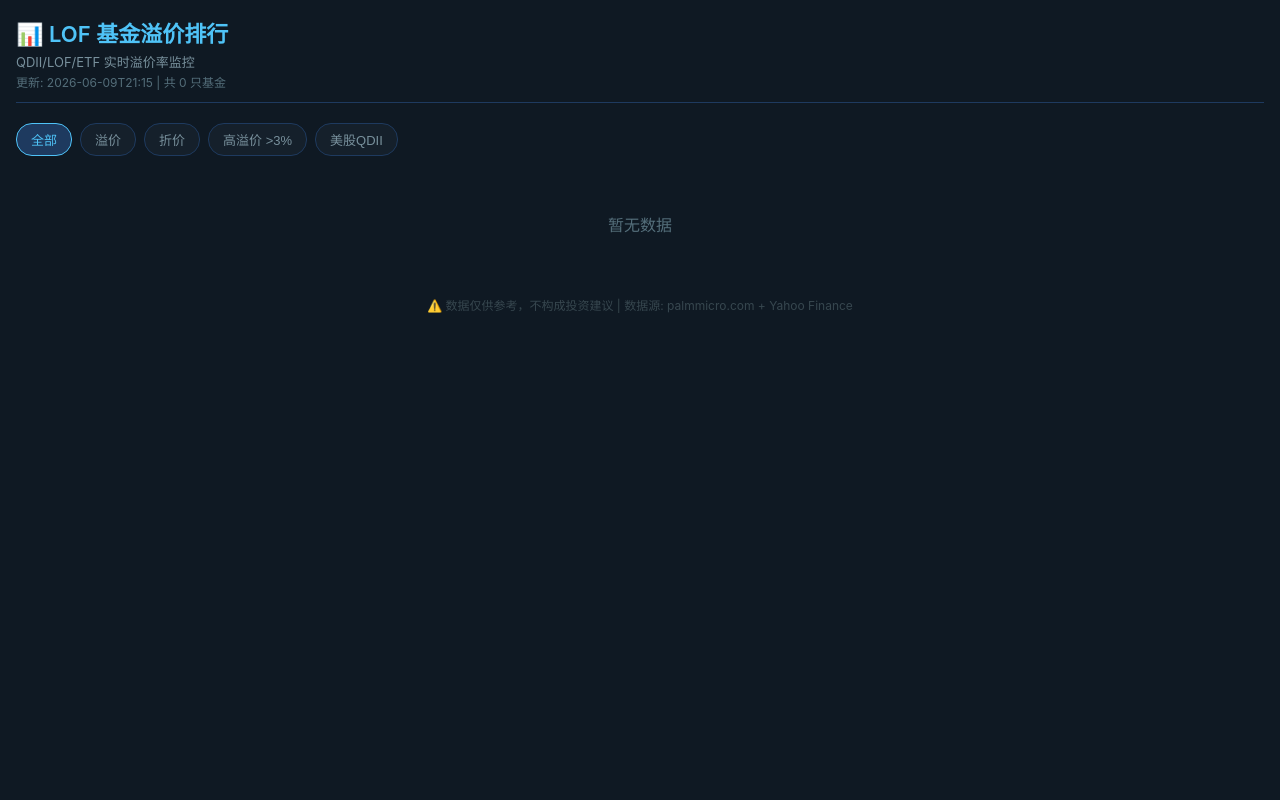
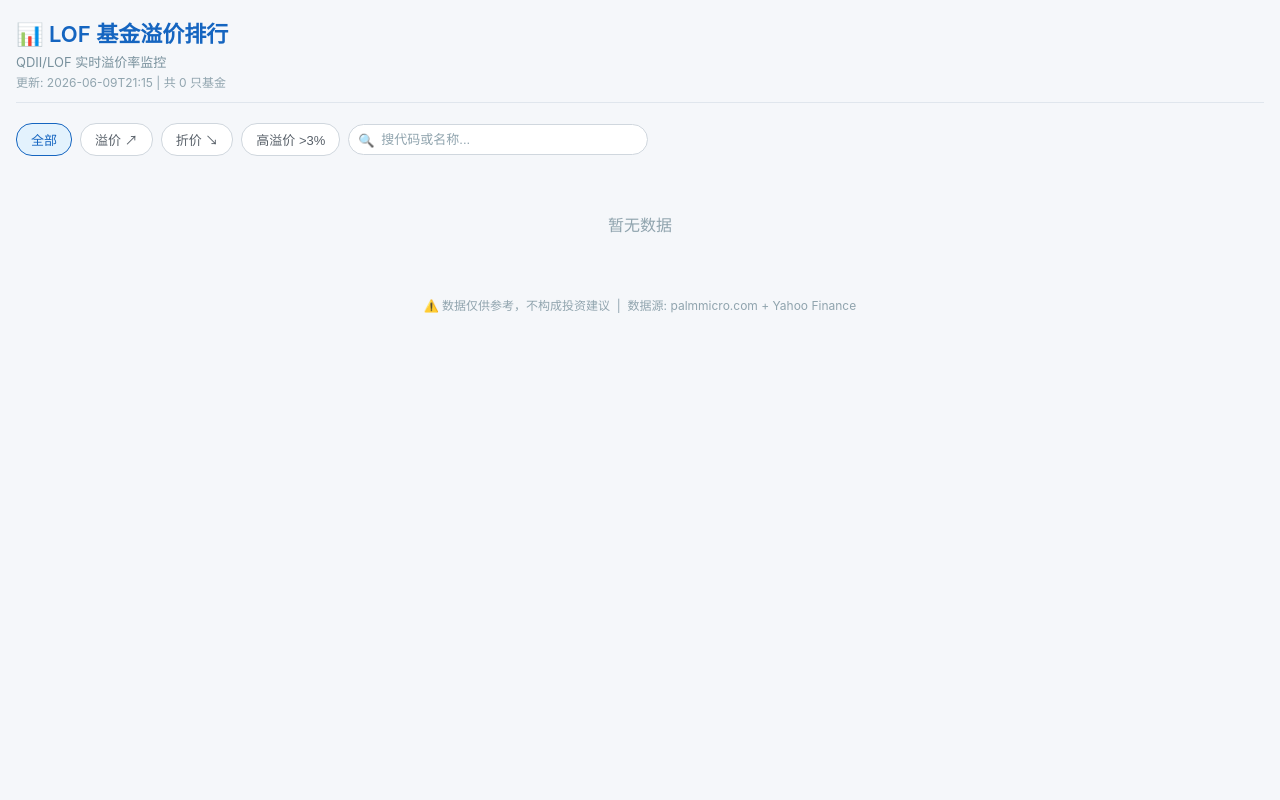
Before and after one commit to zgz-01/LOF, a Flask app: page / in a window 1280 px wide. Run offline with Flask 3, Linux system fonts and the light colour scheme; data that the repository does not hold is empty.

Commit message:
优化: 只保留LOF基金+浅色主题+搜索框+详情页显示指数数据

```diff
--- a/app.py
+++ b/app.py
@@ -11,7 +11,7 @@ import threading
 from flask import Flask, render_template, jsonify
 
 from fetcher import fetch_palmmicro_lof_data, fetch_usd_cny_rate, fetch_yahoo_quote
-from config import ALL_FUNDS, INDEX_MAP, YAHOO_SYMBOLS, FUTURE_YAHOO_SYMBOLS
+from config import INDEX_MAP, YAHOO_SYMBOLS, FUTURE_YAHOO_SYMBOLS
 
 app = Flask(__name__)
 
@@ -154,6 +154,17 @@ def api_fund_detail(code):
 
     fund_config = INDEX_MAP.get(code)
 
+    # 找到对应指数和期货的Yahoo数据
+    yahoo_data = None
+    future_data = None
+    if fund_config:
+        idx_code = fund_config.index_code
+        if idx_code:
+            yahoo_data = data.get("yahoo_quotes", {}).get(idx_code)
+        fut_code = fund_config.pair_future
+        if fut_code:
+            future_data = data.get("future_quotes", {}).get(fut_code)
+
     return jsonify({
         "code": code,
         "name": info.get("name", ""),
@@ -173,6 +184,8 @@ def api_fund_detail(code):
             "official": info.get("official_nav"),
             "date": info.get("nav_date"),
         },
+        "yahoo": yahoo_data,
+        "future": future_data,
         "cny_rate": data.get("cny_rate"),
     })
 
--- a/templates/index.html
+++ b/templates/index.html
@@ -8,20 +8,20 @@
         * { margin: 0; padding: 0; box-sizing: border-box; }
         body {
             font-family: -apple-system, BlinkMacSystemFont, "Segoe UI", Roboto, "Helvetica Neue", sans-serif;
-            background: #0f1923;
-            color: #e0e6ed;
+            background: #f5f7fa;
+            color: #2c3e50;
             padding: 16px;
             min-height: 100vh;
         }
         .header {
             margin-bottom: 20px;
             padding-bottom: 12px;
-            border-bottom: 1px solid #1e3a5f;
+            border-bottom: 1px solid #e0e6ed;
         }
         .header h1 {
             font-size: 22px;
             font-weight: 600;
-            color: #4fc3f7;
+            color: #1565c0;
         }
         .header .sub {
             font-size: 13px;
@@ -30,96 +30,144 @@
         }
         .header .update-time {
             font-size: 12px;
-            color: #546e7a;
+            color: #90a4ae;
             margin-top: 2px;
+        }
+
+        /* 工具栏 */
+        .toolbar {
+            display: flex;
+            gap: 8px;
+            margin-bottom: 16px;
+            flex-wrap: wrap;
+            align-items: center;
         }
         .filters {
             display: flex;
             gap: 8px;
-            margin-bottom: 16px;
             flex-wrap: wrap;
         }
         .filters button {
             padding: 6px 14px;
-            border: 1px solid #1e3a5f;
-            background: #15202b;
-            color: #78909c;
+            border: 1px solid #d0d7de;
+            background: #ffffff;
+            color: #586069;
             border-radius: 16px;
             cursor: pointer;
             font-size: 13px;
             transition: all 0.2s;
         }
         .filters button.active {
-            background: #1e3a5f;
-            color: #4fc3f7;
-            border-color: #4fc3f7;
+            background: #e3f2fd;
+            color: #1565c0;
+            border-color: #1565c0;
         }
-        .filters button:hover { background: #1a2d42; }
+        .filters button:hover { background: #f0f4f8; }
+
+        /* 搜索框 */
+        .search-box {
+            flex: 1;
+            min-width: 160px;
+            max-width: 300px;
+            position: relative;
+        }
+        .search-box input {
+            width: 100%;
+            padding: 7px 12px 7px 32px;
+            border: 1px solid #d0d7de;
+            border-radius: 16px;
+            background: #ffffff;
+            color: #2c3e50;
+            font-size: 13px;
+            outline: none;
+            transition: border-color 0.2s;
+        }
+        .search-box input:focus {
+            border-color: #1565c0;
+        }
+        .search-box input::placeholder {
+            color: #90a4ae;
+        }
+        .search-box .icon {
+            position: absolute;
+            left: 10px;
+            top: 50%;
+            transform: translateY(-50%);
+            color: #90a4ae;
+            font-size: 13px;
+            pointer-events: none;
+        }
+
+        /* 基金卡片 */
         .card {
-            background: #15202b;
-            border: 1px solid #1e3a5f;
+            background: #ffffff;
+            border: 1px solid #e0e6ed;
             border-radius: 10px;
             padding: 12px 16px;
             margin-bottom: 8px;
             display: flex;
             justify-content: space-between;
             align-items: center;
-            transition: background 0.2s;
+            transition: box-shadow 0.2s;
         }
-        .card:hover { background: #1a2d42; }
-        .card .left { flex: 1; }
-        .card .code { font-size: 12px; color: #546e7a; }
-        .card .name { font-size: 15px; font-weight: 500; margin: 2px 0; }
-        .card .info { font-size: 11px; color: #546e7a; }
-        .card .right { text-align: right; min-width: 100px; }
+        .card:hover {
+            box-shadow: 0 2px 8px rgba(0,0,0,0.08);
+        }
+        .card .left { flex: 1; min-width: 0; }
+        .card .code { font-size: 12px; color: #90a4ae; }
+        .card .name { font-size: 15px; font-weight: 500; margin: 2px 0; white-space: nowrap; overflow: hidden; text-overflow: ellipsis; }
+        .card .info { font-size: 11px; color: #90a4ae; }
+        .card .right { text-align: right; min-width: 100px; flex-shrink: 0; }
         .card .premium { font-size: 24px; font-weight: 700; }
-        .card .premium.red { color: #ef5350; }
-        .card .premium.orange { color: #ff9800; }
-        .card .premium.gold { color: #ffd54f; }
-        .card .premium.green { color: #66bb6a; }
-        .card .premium.blue { color: #42a5f5; }
-        .card .premium.purple { color: #ab47bc; }
-        .card .premium.gray { color: #546e7a; }
-        .card .premium-label { font-size: 11px; color: #546e7a; }
-        .card .nav-info { font-size: 11px; color: #37474f; margin-top: 2px; }
-        .loading { text-align: center; padding: 40px; color: #546e7a; }
-        .error { text-align: center; padding: 40px; color: #ef5350; }
-        .footer { text-align: center; padding: 20px; font-size: 12px; color: #37474f; }
+        .card .premium.red { color: #d32f2f; }
+        .card .premium.orange { color: #e65100; }
+        .card .premium.gold { color: #f57c00; }
+        .card .premium.green { color: #388e3c; }
+        .card .premium.blue { color: #1976d2; }
+        .card .premium.purple { color: #7b1fa2; }
+        .card .premium.gray { color: #90a4ae; }
+        .card .premium-label { font-size: 11px; color: #90a4ae; }
+        .loading { text-align: center; padding: 40px; color: #90a4ae; }
+        .error { text-align: center; padding: 40px; color: #d32f2f; }
+        .empty-search { text-align: center; padding: 40px; color: #90a4ae; font-size: 14px; }
+        .footer { text-align: center; padding: 20px; font-size: 12px; color: #90a4ae; }
         @media (max-width: 480px) {
             .card { flex-direction: column; align-items: flex-start; }
             .card .right { text-align: left; margin-top: 8px; min-width: auto; }
+            .search-box { max-width: none; }
         }
     </style>
 </head>
 <body>
     <div class="header">
         <h1>📊 LOF 基金溢价排行</h1>
-        <div class="sub">QDII/LOF/ETF 实时溢价率监控</div>
+        <div class="sub">QDII/LOF 实时溢价率监控</div>
         <div class="update-time" id="updateTime">加载中...</div>
     </div>
 
-    <div class="filters">
-        <button class="active" data-filter="all" onclick="setFilter('all')">全部</button>
-        <button data-filter="premium" onclick="setFilter('premium')">溢价</button>
-        <button data-filter="discount" onclick="setFilter('折价')">折价</button>
-        <button data-filter="high" onclick="setFilter('high')">高溢价 &gt;3%</button>
-        <button data-filter="us" onclick="setFilter('us')">美股QDII</button>
+    <div class="toolbar">
+        <div class="filters">
+            <button class="active" data-filter="all" onclick="setFilter('all')">全部</button>
+            <button data-filter="premium" onclick="setFilter('premium')">溢价 ↗</button>
+            <button data-filter="折价" onclick="setFilter('折价')">折价 ↘</button>
+            <button data-filter="high" onclick="setFilter('high')">高溢价 &gt;3%</button>
+        </div>
+        <div class="search-box">
+            <span class="icon">🔍</span>
+            <input type="text" id="searchInput" placeholder="搜代码或名称..." oninput="onSearch()">
+        </div>
     </div>
 
     <div id="fundList"></div>
 
     <div class="footer">
-        ⚠️ 数据仅供参考，不构成投资建议 | 数据源: palmmicro.com + Yahoo Finance
+        ⚠️ 数据仅供参考，不构成投资建议 &nbsp;|&nbsp; 数据源: palmmicro.com + Yahoo Finance
     </div>
 
     <script>
-        // 美股QDII代码前缀
-        const US_FUNDS = new Set(['513100','513110','513390','513870','513500','513650',
-            '161125','159632','159941','159660','159696','513300','513050','164906',
-            '162411','162415','513350']);
-
         let allFunds = [];
         let currentFilter = 'all';
+        let searchText = '';
 
         function getPremiumClass(pct) {
             if (pct === null || pct === undefined) return 'gray';
@@ -138,12 +186,8 @@
         }
 
         function getSourceLabel(fund) {
-            if (fund.realtime_premium !== null && fund.realtime_premium !== undefined) {
-                return '实时';
-            }
-            if (fund.fair_premium !== null && fund.fair_premium !== undefined) {
-                return '参考';
-            }
+            if (fund.realtime_premium !== null && fund.realtime_premium !== undefined) return '实时';
+            if (fund.fair_premium !== null && fund.fair_premium !== undefined) return '参考';
             return '官方';
         }
 
@@ -151,21 +195,21 @@
             return fund.realtime_premium ?? fund.fair_premium ?? fund.official_premium;
         }
 
+        function matchSearch(fund) {
+            if (!searchText) return true;
+            const q = searchText.toLowerCase();
+            const code = (fund.code || '').toLowerCase();
+            const name = (fund.name || '').toLowerCase();
+            return code.includes(q) || name.includes(q);
+        }
+
         function filterFunds(filter) {
-            if (filter === 'all') return allFunds;
-            if (filter === 'premium') return allFunds.filter(f => (getDisplayPremium(f) || 0) > 0);
-            if (filter === '折价') return allFunds.filter(f => (getDisplayPremium(f) || 0) < 0);
-            if (filter === 'high') return allFunds.filter(f => (getDisplayPremium(f) || 0) > 3);
-            if (filter === 'us') {
-                return allFunds.filter(f => {
-                    const code = f.code.replace(/[A-Z]/g, '');
-                    for (const prefix of US_FUNDS) {
-                        if (code.startsWith(prefix) || f.code.endsWith(prefix)) return true;
-                    }
-                    return false;
-                });
-            }
-            return allFunds;
+            let list = allFunds;
+            if (filter === 'premium') list = list.filter(f => (getDisplayPremium(f) || 0) > 0);
+            else if (filter === '折价') list = list.filter(f => (getDisplayPremium(f) || 0) < 0);
+            else if (filter === 'high') list = list.filter(f => (getDisplayPremium(f) || 0) > 3);
+            if (searchText) list = list.filter(matchSearch);
+            return list;
         }
 
         function render() {
@@ -173,12 +217,14 @@
             const filtered = filterFunds(currentFilter);
 
             if (filtered.length === 0) {
-                list.innerHTML = '<div class="loading">暂无数据</div>';
+                list.innerHTML = searchText
+                    ? '<div class="empty-search">🔍 没有找到匹配的基金</div>'
+                    : '<div class="loading">暂无数据</div>';
                 return;
             }
 
             let html = '';
-            filtered.forEach((fund, i) => {
+            filtered.forEach((fund) => {
                 const pct = getDisplayPremium(fund);
                 const cls = getPremiumClass(pct);
                 const label = getSourceLabel(fund);
@@ -212,6 +258,11 @@
             render();
         }
 
+        function onSearch() {
+            searchText = document.getElementById('searchInput').value;
+            render();
+        }
+
         async function loadData() {
             try {
                 const resp = await fetch('/api/data');
@@ -238,7 +289,6 @@
             }
         }
 
-        // 每60秒自动刷新
         loadData();
         setInterval(loadData, 60000);
     </script>
```
Also changed, not shown: config.py (+61 -79 lines), templates/detail.html (+17 -17 lines), templates/status.html (+7 -7 lines).
